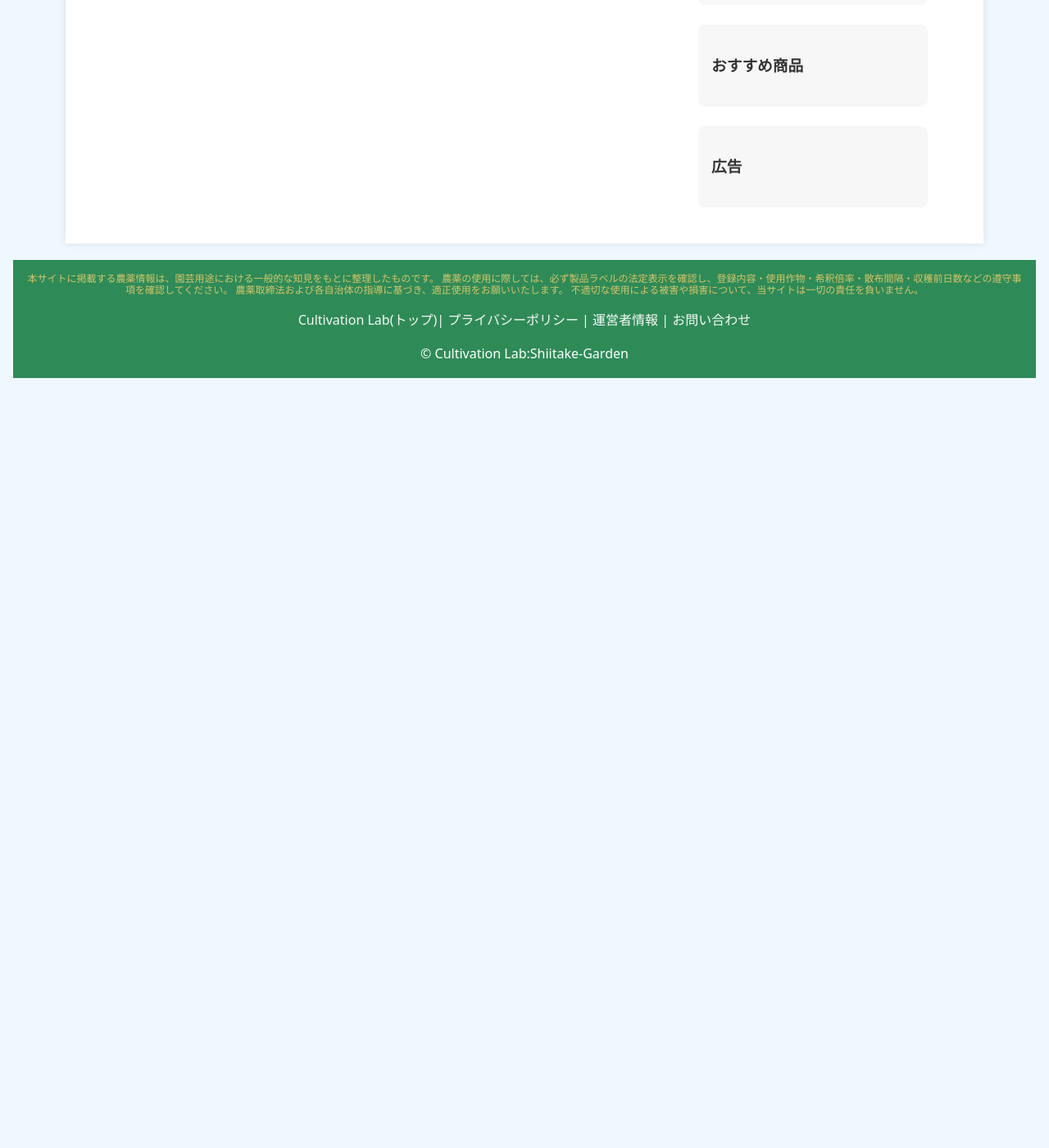
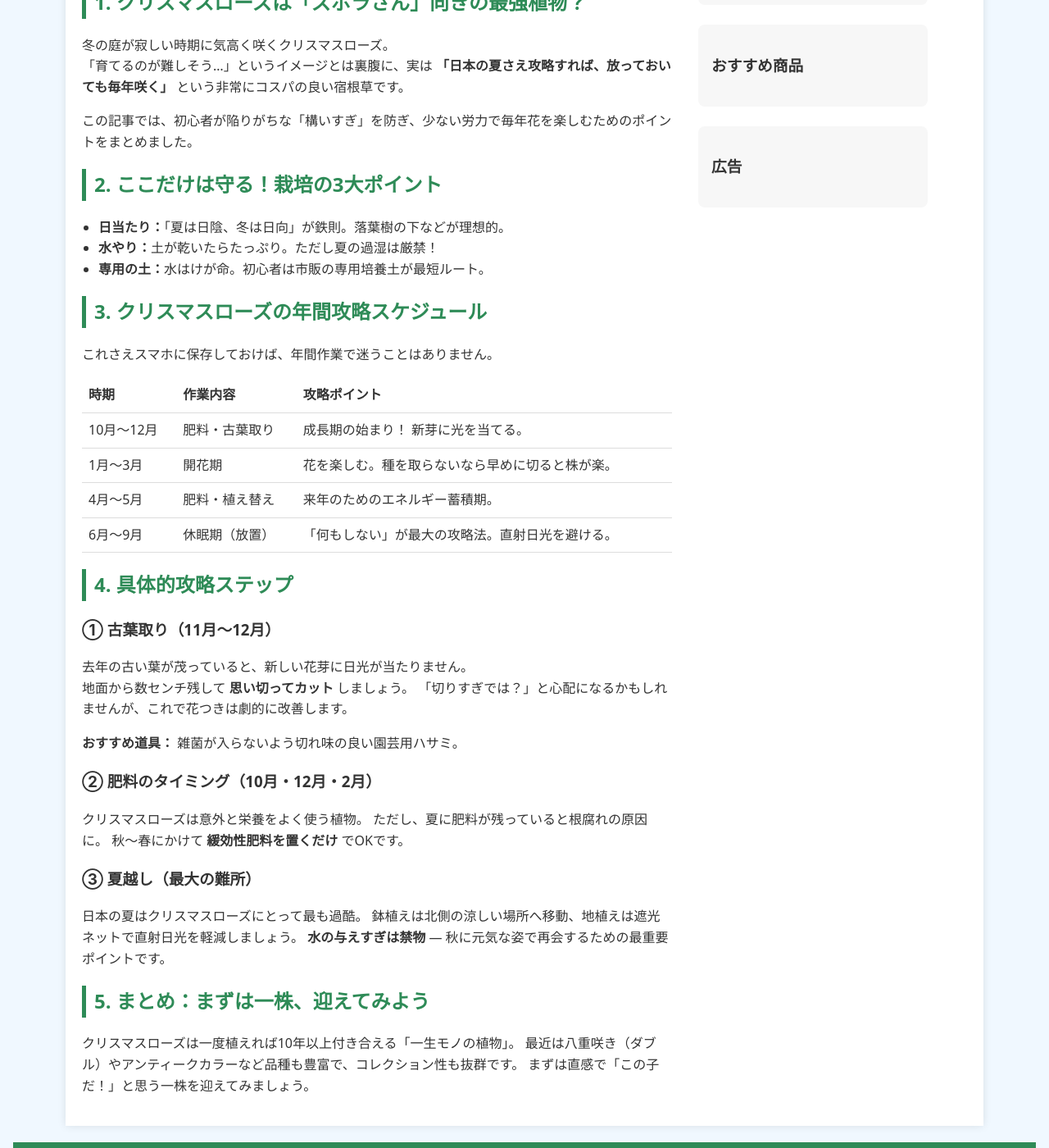
Before and after one commit to shiitake-garden/shiitake-garden.github.io, a Jekyll site: the page built from contents/kouryaku/kurisumasu.html, in a window 1280 px wide and 1400 px high, scrolled down 270 px. Shown: the whole window at 82% size. Built offline with Jekyll 4.4.1, drawn with Linux system fonts in a browser that asks for light colours; before the commit the page ends 900 px from its top, so only the background shows below that; some of the changed text lies outside the part shown.

Commit message:
Update kurisumasu.html

```diff
--- a/contents/kouryaku/kurisumasu.html
+++ b/contents/kouryaku/kurisumasu.html
@@ -10,8 +10,100 @@ title: カルティベーションラボ
 <body>
 <!--ここから記事-->
 <section class="article-layout">
+  <article class="article-main">
 
-  <article class="article-main">
+
+<h1>【クリスマスローズ攻略】「冬の貴婦人」を枯らさない！初心者でも失敗しない育て方のコツ</h1>
+
+<h2>1. クリスマスローズは「ズボラさん」向きの最強植物？</h2>
+<p>
+冬の庭が寂しい時期に気高く咲くクリスマスローズ。<br>
+「育てるのが難しそう…」というイメージとは裏腹に、実は
+<strong>「日本の夏さえ攻略すれば、放っておいても毎年咲く」</strong>
+という非常にコスパの良い宿根草です。
+</p>
+<p>この記事では、初心者が陥りがちな「構いすぎ」を防ぎ、少ない労力で毎年花を楽しむためのポイントをまとめました。</p>
+
+<h2>2. ここだけは守る！栽培の3大ポイント</h2>
+
+<ul>
+  <li><strong>日当たり：</strong>「夏は日陰、冬は日向」が鉄則。落葉樹の下などが理想的。</li>
+  <li><strong>水やり：</strong>土が乾いたらたっぷり。ただし夏の過湿は厳禁！</li>
+  <li><strong>専用の土：</strong>水はけが命。初心者は市販の専用培養土が最短ルート。</li>
+</ul>
+
+<h2>3. クリスマスローズの年間攻略スケジュール</h2>
+
+<p>これさえスマホに保存しておけば、年間作業で迷うことはありません。</p>
+
+<table>
+  <thead>
+    <tr>
+      <th>時期</th>
+      <th>作業内容</th>
+      <th>攻略ポイント</th>
+    </tr>
+  </thead>
+  <tbody>
+    <tr>
+      <td>10月〜12月</td>
+      <td>肥料・古葉取り</td>
+      <td>成長期の始まり！ 新芽に光を当てる。</td>
+    </tr>
+    <tr>
+      <td>1月〜3月</td>
+      <td>開花期</td>
+      <td>花を楽しむ。種を取らないなら早めに切ると株が楽。</td>
+    </tr>
+    <tr>
+      <td>4月〜5月</td>
+      <td>肥料・植え替え</td>
+      <td>来年のためのエネルギー蓄積期。</td>
+    </tr>
+    <tr>
+      <td>6月〜9月</td>
+      <td>休眠期（放置）</td>
+      <td>「何もしない」が最大の攻略法。直射日光を避ける。</td>
+    </tr>
+  </tbody>
+</table>
+
+<h2>4. 具体的攻略ステップ</h2>
+
+<h3>① 古葉取り（11月〜12月）</h3>
+<p>
+去年の古い葉が茂っていると、新しい花芽に日光が当たりません。<br>
+地面から数センチ残して <strong>思い切ってカット</strong> しましょう。
+「切りすぎでは？」と心配になるかもしれませんが、これで花つきは劇的に改善します。
+</p>
+<p><strong>おすすめ道具：</strong> 雑菌が入らないよう切れ味の良い園芸用ハサミ。</p>
+
+<h3>② 肥料のタイミング（10月・12月・2月）</h3>
+<p>
+クリスマスローズは意外と栄養をよく使う植物。
+ただし、夏に肥料が残っていると根腐れの原因に。
+秋〜春にかけて <strong>緩効性肥料を置くだけ</strong> でOKです。
+</p>
+
+<h3>③ 夏越し（最大の難所）</h3>
+<p>
+日本の夏はクリスマスローズにとって最も過酷。
+鉢植えは北側の涼しい場所へ移動、地植えは遮光ネットで直射日光を軽減しましょう。
+<strong>水の与えすぎは禁物</strong> — 秋に元気な姿で再会するための最重要ポイントです。
+</p>
+
+<h2>5. まとめ：まずは一株、迎えてみよう</h2>
+<p>
+クリスマスローズは一度植えれば10年以上付き合える「一生モノの植物」。
+最近は八重咲き（ダブル）やアンティークカラーなど品種も豊富で、コレクション性も抜群です。
+まずは直感で「この子だ！」と思う一株を迎えてみましょう。
+</p>
+
+
+
+
+
+
 
   </article>
 
```
